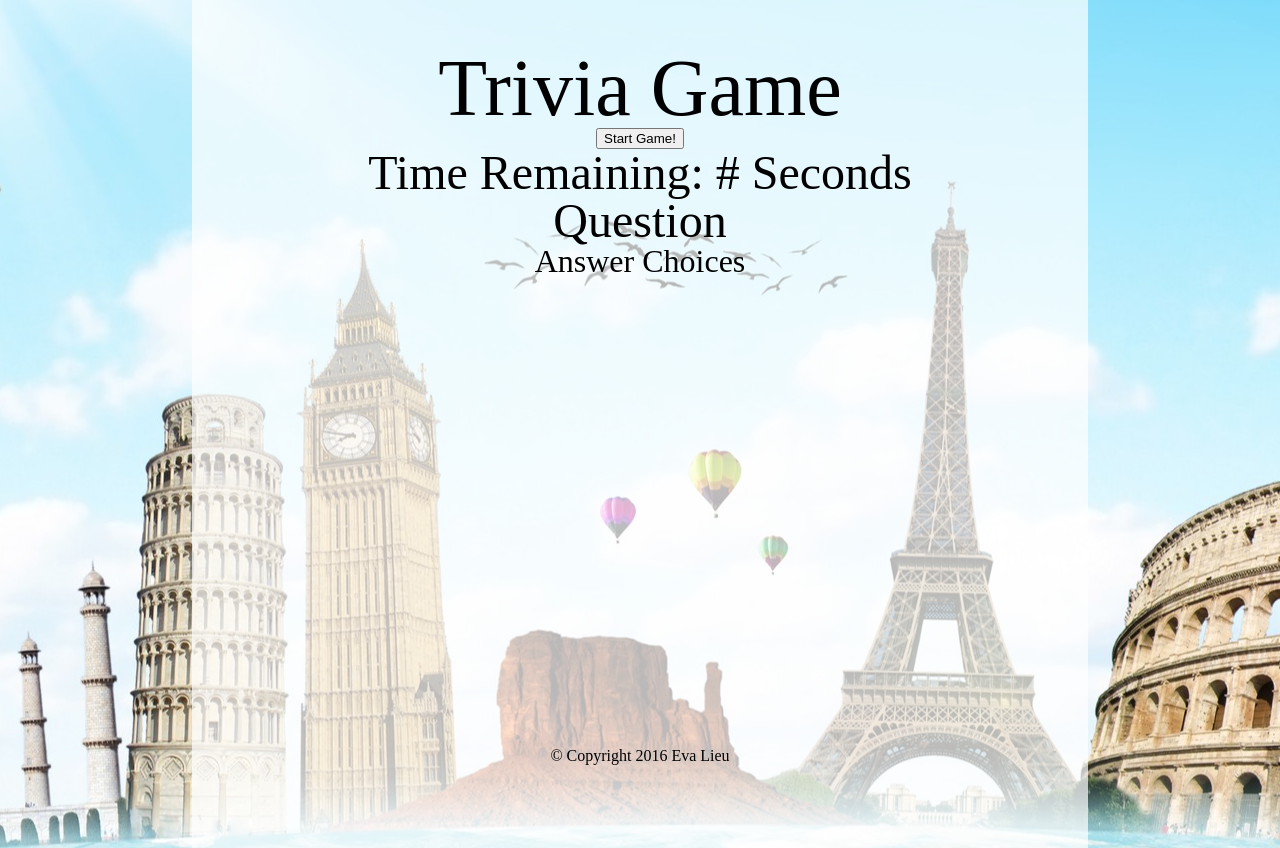
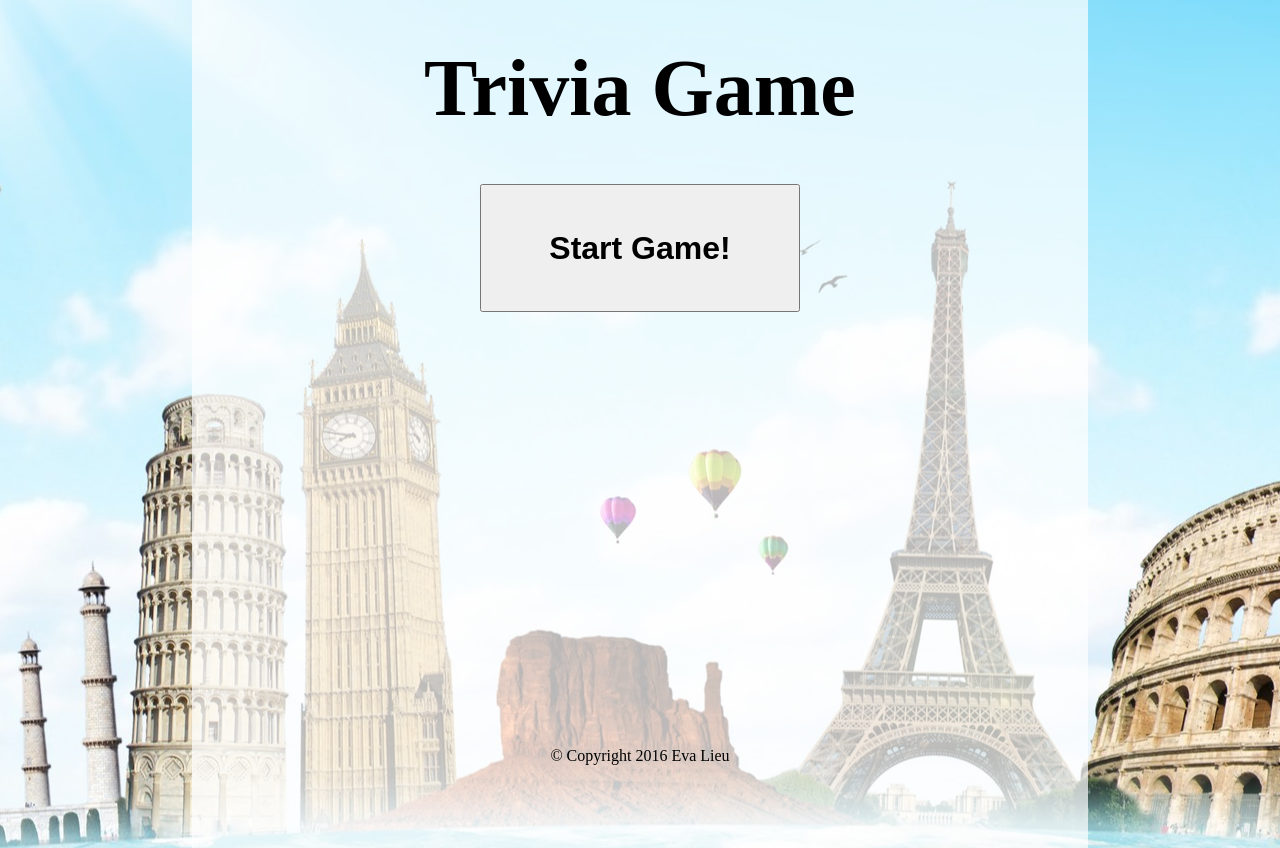
Before and after one commit to ievalieu/trivia-game, a PHP site: page / in a window 1280 px wide. Run offline with PHP 8.4, Linux system fonts and the light colour scheme.

Commit message:
Added pseudo code to app.js in the form of functions. Added html classes, tweaked css.

```diff
--- a/assets/css/style.css
+++ b/assets/css/style.css
@@ -24,14 +24,28 @@ body{
 	display: block;
 	height: 100px;
 }
+/*Start Page*/
+.startGameBtn{
+	width: 10em;
+	height: 4em;
+	font-weight: bold;
+	font-size: 32px;
+}
+.startGameBtn:hover{
+	border: 0.5em solid green;
+}
 
 /*Header Section*/
+header{
+	margin-bottom: 3.5em;
+}
 h1{
 	font-size: 5em;
+	font-weight: bold;
 }
 /*Content Section*/
 h2{
-	font-size: 3em;
+	font-size: 2em;
 
 }
 h3{
@@ -40,6 +54,12 @@ h3{
 li{
 	list-style: none;
 	padding-left: 0px;
+}
+.choice1, .choice2, .choice3, .choice4{
+	height: 4em;
+	width: 10em;
+	margin: 10px 0 10px;
+
 }
 /*Footer Section*/
 footer{
--- a/assets/javascript/app.js
+++ b/assets/javascript/app.js
@@ -56,12 +56,81 @@ var q5 = {
 
 var questions = [q1, q2, q3, q4, q5];
 
-$("button").on("click", showQuestion);
-function showQuestion(){
-  $(".question").html(q1.question);
+//String Values
+var timerText = "Time Remaining: ";
+var right = "Correct!";
+var wrong = "Wrong!";
+var answerIs = "The Correct Answer was: ";
+var resultText = "All done, here's how you did!";
 
-  $(".choice1").html(q1.inAns1).add("button");
-  $(".choice2").html(q1.inAns2);
-  $(".choice3").html(q1.inAns3);
-  $(".choice4").html(q1.answer);
+//Variables
+var numCorrect = 0;
+var numIncorrect = 0;
+var numUnanswered = 0;
+
+//Time
+var timer = 30;
+
+/*-----Script Starts----*/
+//$(document).ready(function(){});
+$("li").hide();
+$("button").on("click", gameStart);
+
+function gameStart(){
+	$(".startGameBtn").hide();
+	$(".timer").html(timerText);
+  	$(".question").html(q1.question);
+  	$("li").show();
+   	$(".choices").hover(function(){
+   		$(this).css("border", "5px solid blue");
+
+   	});
+
+  	$(".choice1").html(q1.inAns1);
+ 	$(".choice2").html(q1.inAns2);
+  	$(".choice3").html(q1.inAns3);
+  	$(".choice4").html(q1.answer);
 }
+function userChoosesAnswer(){
+	//if(true){rightAnswerResult()}
+	//if(false){wrongAnswerResult()}
+}
+function timeRunsOut(){
+	/*if(time === 0){
+		-display to html "Out of Time!"
+		-wrongAnswerResult();
+		-showQuestion();
+	}*/
+}
+function showQuestion(){ //show for 30 seconds
+	//shows next question to html
+	//shows answer choices to html
+}
+function wrongAnswerResult(){ //show for 5 seconds
+	//display to html "Wrong Answer!"
+	//display to html "The Correct Answer is: ..."
+	//showQuestion();
+}
+function rightAnswerResult(){ //show for 5 seconds
+	//display to html "Correct!"
+	//showQuestion();
+}
+function resultPage(){
+	//display "All done, here's how you did!"
+	//display "Correct Answers: "
+	//display "Incorrect Answers: "
+	//display "Unanswered: "
+	//display button "Start Over?"
+	/*if(user clicks on Start Over button = true){
+		resetGame();
+		startGame();
+	}*/
+}
+function resetGame(){
+	//reset variables: correctAnswers, incorrectAnswers, unanswered;
+	//reset bool: clicks= false;
+	//
+}
+function resetTimer(){
+	//reset timer to 30 seconds;
+}
--- a/index.html
+++ b/index.html
@@ -13,17 +13,19 @@
 		<h1>Trivia Game</h1>
 	</header>
 	<!--Content Section-->
-	<button>Start Game!</button>
+	<button class="startGameBtn">Start Game!</button>
 
 	<section>
-		<h2 class="timer">Time Remaining: # Seconds</h2><!--Out of Time-->
-		<h2 class="question rightOrWrong">Question</h2> <!--Wrong or Correct -->
-		<h3 class="choices correctAnswer">Answer Choices</h3><!--The Correct Answer was: ____ + img insert-->
+		<h2 class="timer"></h2><!--Out of Time-->
+		<br>
+		<h2 class="question rightOrWrong"></h2> <!--Wrong or Correct -->
+		<h3 class="correctAnswer"></h3><!--The Correct Answer was: ____ + img insert-->
+			<br>
 			<ul>
-				<li class="choice1"></li><!--All done, here's how you did!-->
-				<li class="choice2"></li><!--Correct Answers: -->
-				<li class="choice3"></li><!--Incorrect Answers:-->
-				<li class="choice4"></li><!--Unanswered:-->
+				<li><button class="choices choice1"></button></li><!--All done, here's how you did!-->
+				<li><button class="choices choice2"></button></li><!--Correct Answers: -->
+				<li><button class="choices choice3"></button></li><!--Incorrect Answers:-->
+				<li><button class="choices choice4"></button></li><!--Unanswered:-->
 			</ul>
 	</section>
 	</div>
```
